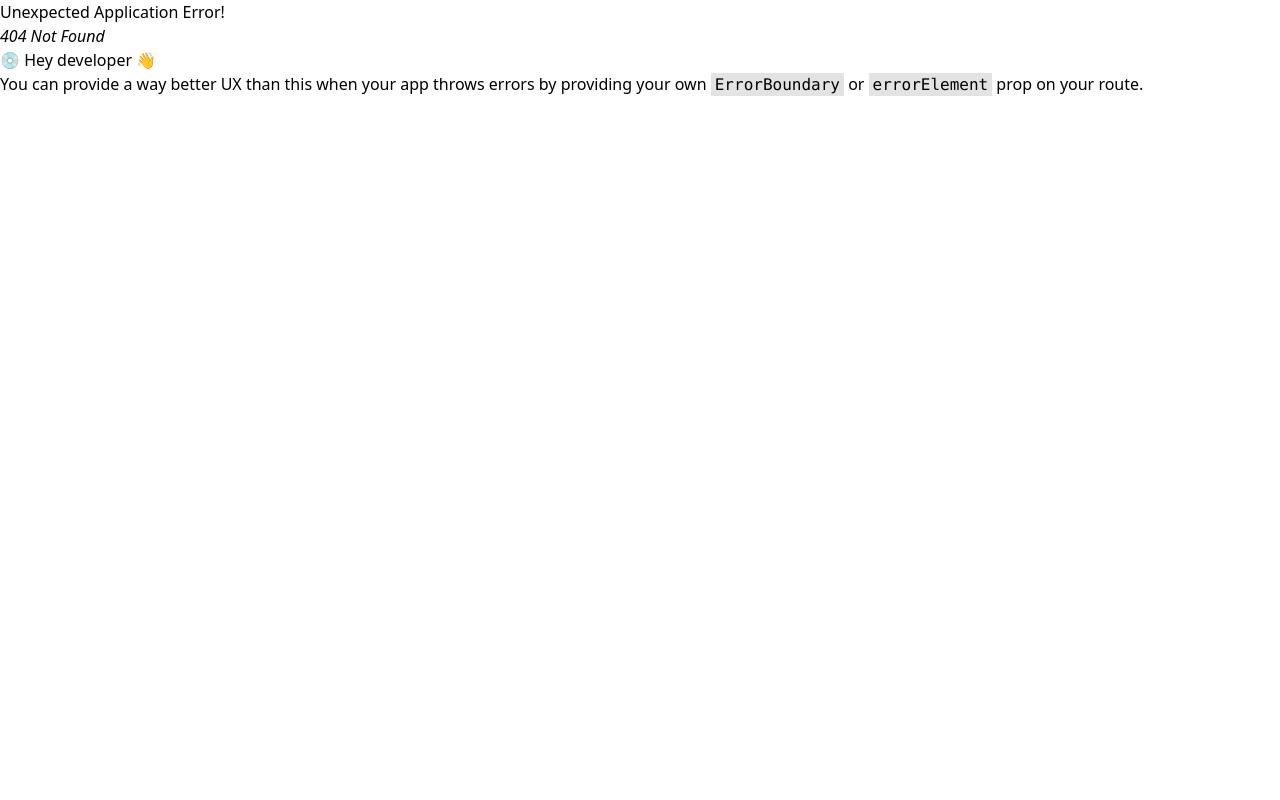
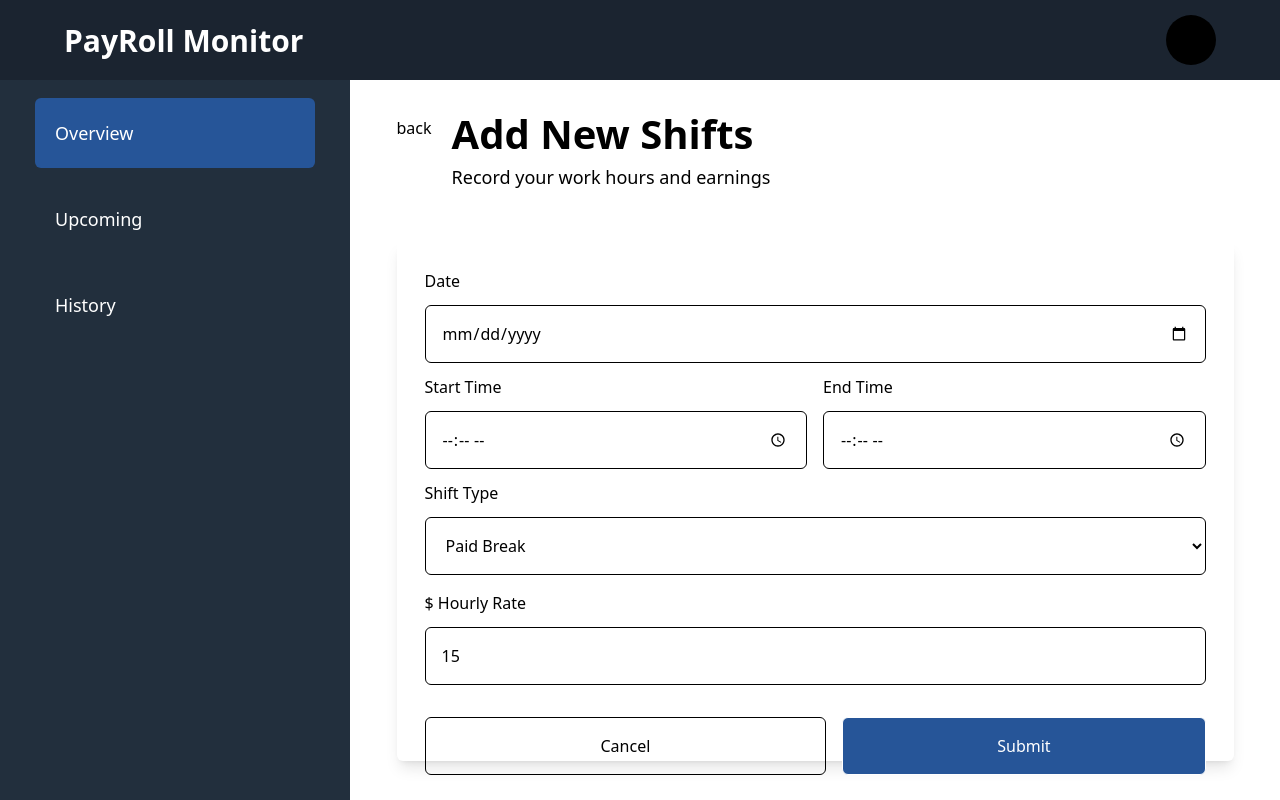
Before and after one commit to sammy9514/payMonitorFE, a React (Vite) app: page /addshift in a window 1280 px wide. Before the commit this address had no page. Built offline with nearby package versions, Linux system fonts and the light colour scheme.

Commit message:
add shifts components and logic

```diff
--- a/src/components/AddShifts.tsx
+++ /dev/null
@@ -1,12 +0,0 @@
-export const AddShifts = () => {
-  return (
-    <div className="w-full flex justify-center ">
-      <div className="w-[90%] mt-6  ">
-        <h1 className="font-bold text-[40px]">Add New Shifts</h1>
-        <p className="text-[18px]">Record your work hours and earnings</p>
-
-        <div className="w-full rounded-md bg-gray-200 h-[65vh] mt-[50px] "></div>
-      </div>
-    </div>
-  );
-};
--- /dev/null
+++ b/src/components/Input.tsx
@@ -0,0 +1,24 @@
+import type { FC } from "react";
+
+interface iData {
+  label: string;
+  type: string;
+  onChange: (value: any) => void;
+  value: any;
+  require: boolean;
+}
+
+export const Input: FC<iData> = ({ label, type, onChange, value, require }) => {
+  return (
+    <div className="w-full">
+      <label className="mb-3 block">{label}</label>
+      <input
+        type={type}
+        className="w-full p-4 border rounded-md mb-3"
+        value={value}
+        onChange={onChange}
+        required={require}
+      />
+    </div>
+  );
+};
--- /dev/null
+++ b/src/page/AddShifts.tsx
@@ -0,0 +1,174 @@
+import { useState } from "react";
+import { Input } from "../components/Input";
+
+interface iData {
+  date: string;
+  day: string;
+  startTime: string;
+  endTime: string;
+  hourlyRate: number;
+  shiftType: string;
+}
+
+export const AddShifts = () => {
+  const [formData, setFormData] = useState<iData>({
+    date: "",
+    day: "",
+    startTime: "",
+    endTime: "",
+    hourlyRate: 15,
+    shiftType: "",
+  });
+
+  const handleDateChange = (e: any) => {
+    const date = e.target.value;
+    const day = [
+      "Sunday",
+      "Monday",
+      "Tuesday",
+      "Wednesday",
+      "Thursday",
+      "Friday",
+      "Saturday",
+    ];
+    const getDate = new Date(date);
+    const getDay = day[getDate.getDay()];
+
+    setFormData({ ...formData, date: date, day: getDay });
+
+    // return getDay;
+  };
+
+  const getHours = () => {
+    const start = new Date(`2000-01-01 ${formData.startTime}`);
+    const end = new Date(`2000-01-01 ${formData.endTime}`);
+    let diff = (end.getTime() - start.getTime()) / (1000 * 60 * 60);
+    if (formData.shiftType.toLowerCase() === "unpaid break") {
+      diff -= 1;
+    }
+    return diff;
+  };
+  const hours: any = getHours();
+  const earnings = hours * formData.hourlyRate;
+
+  const handleSubmit = (e: any) => {
+    e.preventDefault();
+    const shift = { ...formData, hours, earnings };
+    console.log(shift);
+  };
+
+  return (
+    <div className="w-[calc(100%-350px)] flex justify-center ">
+      <div className="w-[90%] mt-6  ">
+        <div className="flex  gap-5">
+          <div onClick={() => window.history.back()} className="mt-3">
+            back
+          </div>
+          <div>
+            <h1 className="font-bold text-[40px]">Add New Shifts</h1>
+            <p className="text-[18px]">Record your work hours and earnings</p>
+          </div>
+        </div>
+
+        <div className="w-[100%] rounded-md shadow-lg bg-white h-[65vh] max-h-full mt-[50px] p-7">
+          <form>
+            <Input
+              label="Date"
+              type="date"
+              value={formData.date}
+              onChange={handleDateChange}
+              require={true}
+            />
+            {formData.day && (
+              <p className="text-sm text-gray-600 my-1">
+                Day: <span className="font-semibold">{formData.day}</span>
+              </p>
+            )}
+            <div className="flex w-full gap-4 ">
+              <Input
+                label="Start Time"
+                type="time"
+                value={formData.startTime}
+                onChange={(e: any) =>
+                  setFormData({ ...formData, startTime: e.target.value })
+                }
+                require={true}
+              />
+              <Input
+                label="End Time"
+                type="time"
+                value={formData.endTime}
+                onChange={(e: any) =>
+                  setFormData({ ...formData, endTime: e.target.value })
+                }
+                require={true}
+              />
+            </div>
+            {hours > 0 && (
+              <div className="bg-blue-50 border-l-4 border-[#265598] p-4 rounded-lg">
+                <p className="text-sm text-gray-700">
+                  Total Hours:{" "}
+                  <span className="font-bold text-[#265598]">
+                    {hours.toFixed(2)} hours
+                  </span>
+                </p>
+              </div>
+            )}
+
+            <label htmlFor="" className="mb-3 block">
+              {" "}
+              Shift Type
+            </label>
+            <select
+              name=""
+              id=""
+              className="w-full p-4 border rounded-md mb-4"
+              value={formData.shiftType}
+              onChange={(e) =>
+                setFormData({ ...formData, shiftType: e.target.value })
+              }
+            >
+              <option>Paid Break</option>
+              <option>Unpaid Break</option>
+            </select>
+            <Input
+              label="$ Hourly Rate"
+              type="number"
+              value={formData.hourlyRate}
+              onChange={(e: any) =>
+                setFormData({ ...formData, hourlyRate: e.target.value })
+              }
+              require={true}
+            />
+
+            {earnings > 0 && (
+              <div className="bg-green-50 border-l-4 border-green-500 p-6 rounded-lg">
+                <p className="text-sm text-gray-700 mb-1">Total Earnings</p>
+                <p className="text-4xl font-bold text-green-600">
+                  ${earnings.toFixed(2)}
+                </p>
+                <p className="text-sm text-gray-600 mt-2">
+                  {hours.toFixed(2)} hours * ${formData.hourlyRate}/hr
+                </p>
+              </div>
+            )}
+            <div className="w-full flex gap-4 mt-5 ">
+              <button
+                className="py-3 px-9 border w-full rounded-md "
+                onClick={() => window.history.back()}
+              >
+                Cancel
+              </button>
+              <button
+                className="py-4 border w-full rounded-md bg-[#265598] text-white cursor-pointer "
+                onClick={handleSubmit}
+              >
+                Submit
+              </button>
+            </div>
+          </form>
+        </div>
+      </div>
+    </div>
+  );
+};
--- a/src/page/Dashboard.tsx
+++ b/src/page/Dashboard.tsx
@@ -2,7 +2,7 @@ import { useDash } from "../hooks/sideDashContext";
 import { Overview } from "./Overview";
 import { Upcoming } from "./Upcoming";
 import { History } from "./History";
-import { AddShifts } from "../components/AddShifts";
+import { AddShifts } from "./AddShifts";
 
 export const Dashboard = () => {
   const { active } = useDash();
--- a/src/page/Overview.tsx
+++ b/src/page/Overview.tsx
@@ -1,9 +1,11 @@
+import { useNavigate } from "react-router-dom";
 import { ChartComp } from "../components/Chart";
 import data from "../data.json";
 import { useDash } from "../hooks/sideDashContext";
 
 export const Overview = () => {
   const { setActive } = useDash();
+  const navigate = useNavigate();
   return (
     <div className="w-full flex justify-center ">
       <div className="w-[90%] mt-6  ">
@@ -11,7 +13,7 @@ export const Overview = () => {
           <h1 className="text-[40px] font-semibold ">This Week</h1>
           <button
             className="text-[20px] cursor-pointer"
-            onClick={() => setActive("Add shifts")}
+            onClick={() => navigate("/addshift")}
           >
             +Add shifts
           </button>
--- a/src/router/router.tsx
+++ b/src/router/router.tsx
@@ -1,6 +1,7 @@
 import { createBrowserRouter } from "react-router-dom";
 import { Dashboard } from "../page/Dashboard";
 import { Layout } from "../static/Layout";
+import { AddShifts } from "../page/AddShifts";
 
 export const router = createBrowserRouter([
   {
@@ -11,6 +12,10 @@ export const router = createBrowserRouter([
         index: true,
         element: <Dashboard />,
       },
+      {
+        path: "/addshift",
+        element: <AddShifts />,
+      },
     ],
   },
 ]);
```
Also changed, not shown: src/api/api.ts (added).
